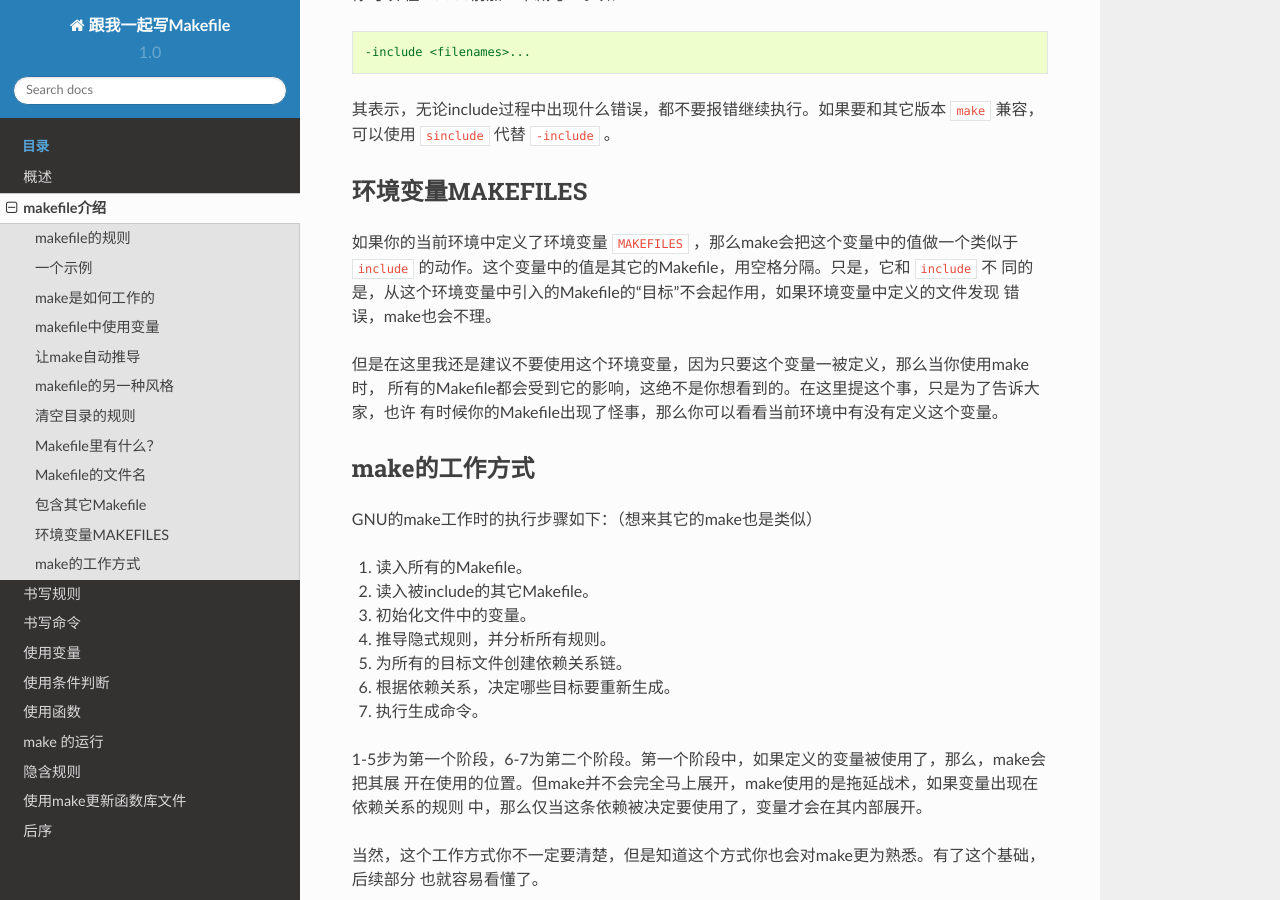
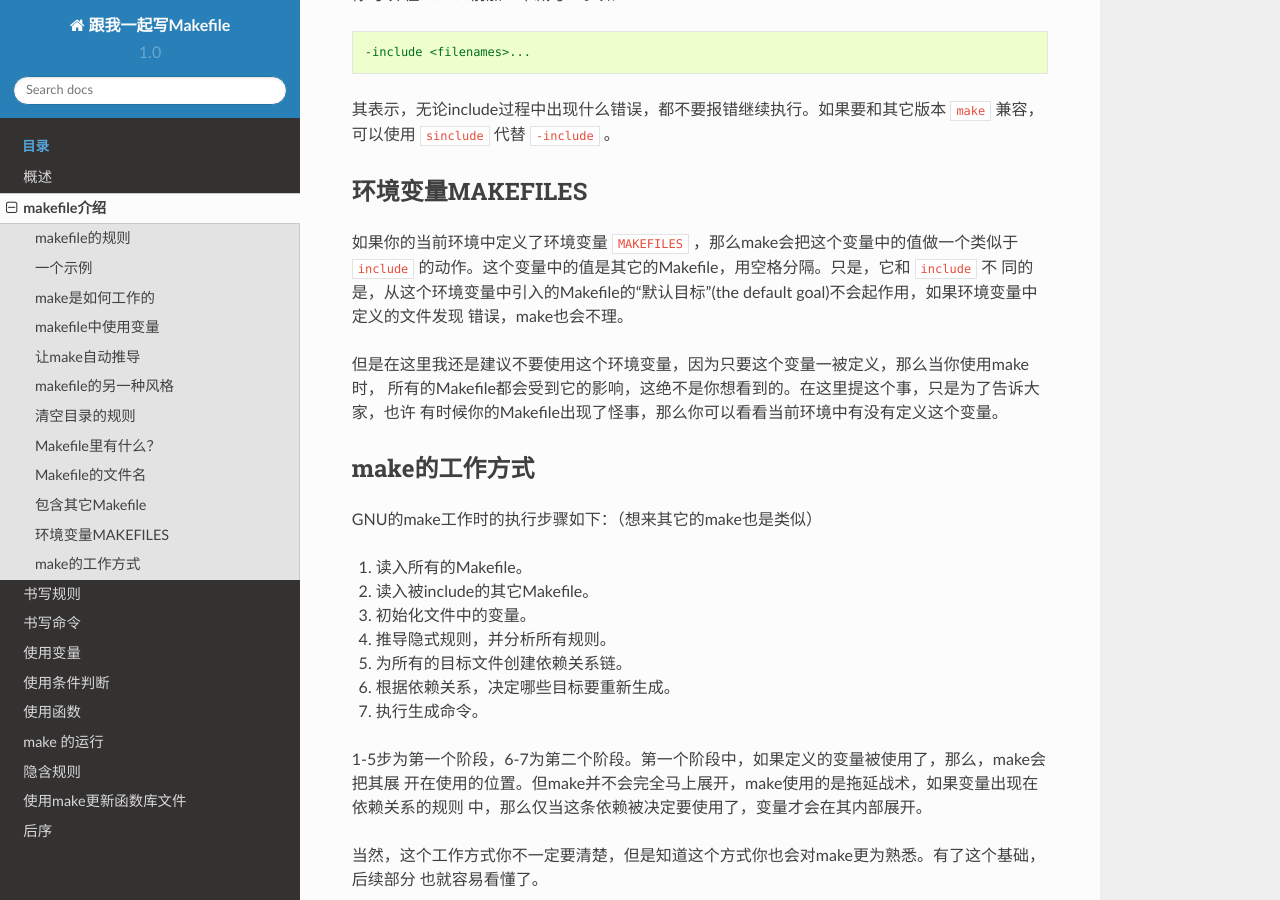
Before and after one commit to seisman/how-to-write-makefile, a Sphinx documentation site: the page built from source/introduction.rst, in a window 1280 px wide and 900 px high, scrolled down 7768 px. Built offline with Sphinx 7.4.7 and the Read the Docs theme 2.0.0, drawn with Linux system fonts in a browser that asks for light colours.

Commit message:
Update introduction.rst for the MAKEFILES varible (#61)
the description here may be inappropriate

```diff
--- a/source/introduction.rst
+++ b/source/introduction.rst
@@ -375,7 +375,7 @@ make命令开始时，会找寻 ``include`` 所指出的其它Makefile，并把
 
 如果你的当前环境中定义了环境变量 ``MAKEFILES`` ，那么make会把这个变量中的值做一个类似于
 ``include`` 的动作。这个变量中的值是其它的Makefile，用空格分隔。只是，它和 ``include`` 不
-同的是，从这个环境变量中引入的Makefile的“目标”不会起作用，如果环境变量中定义的文件发现
+同的是，从这个环境变量中引入的Makefile的“默认目标”(the default goal)不会起作用，如果环境变量中定义的文件发现
 错误，make也会不理。
 
 但是在这里我还是建议不要使用这个环境变量，因为只要这个变量一被定义，那么当你使用make时，
```
